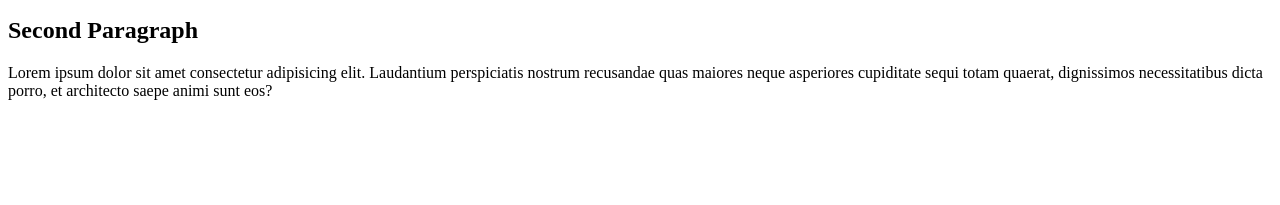
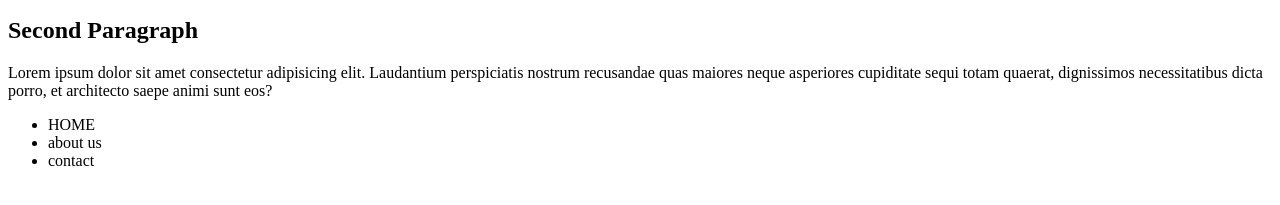
Before and after one commit to mohan24-leo/learn-git, a plain HTML site: page index.html in a window 1280 px wide. Shown: the part 119-324 px from the top of the page. Drawn offline with Linux system fonts and the light colour scheme.

Commit message:
add a nav list

```diff
--- a/index.html
+++ b/index.html
@@ -14,5 +14,10 @@
          <p>Lorem ipsum dolor sit amet consectetur adipisicing elit.
             Laudantium perspiciatis nostrum recusandae quas maiores neque asperiores cupiditate sequi totam quaerat, dignissimos necessitatibus
              dicta porro, et architecto saepe animi sunt eos?</p>
+        <ul>
+            <li>HOME</li>
+            <li>about us</li>
+            <li>contact</li>
+        </ul>
 </body>
 </html>
```
